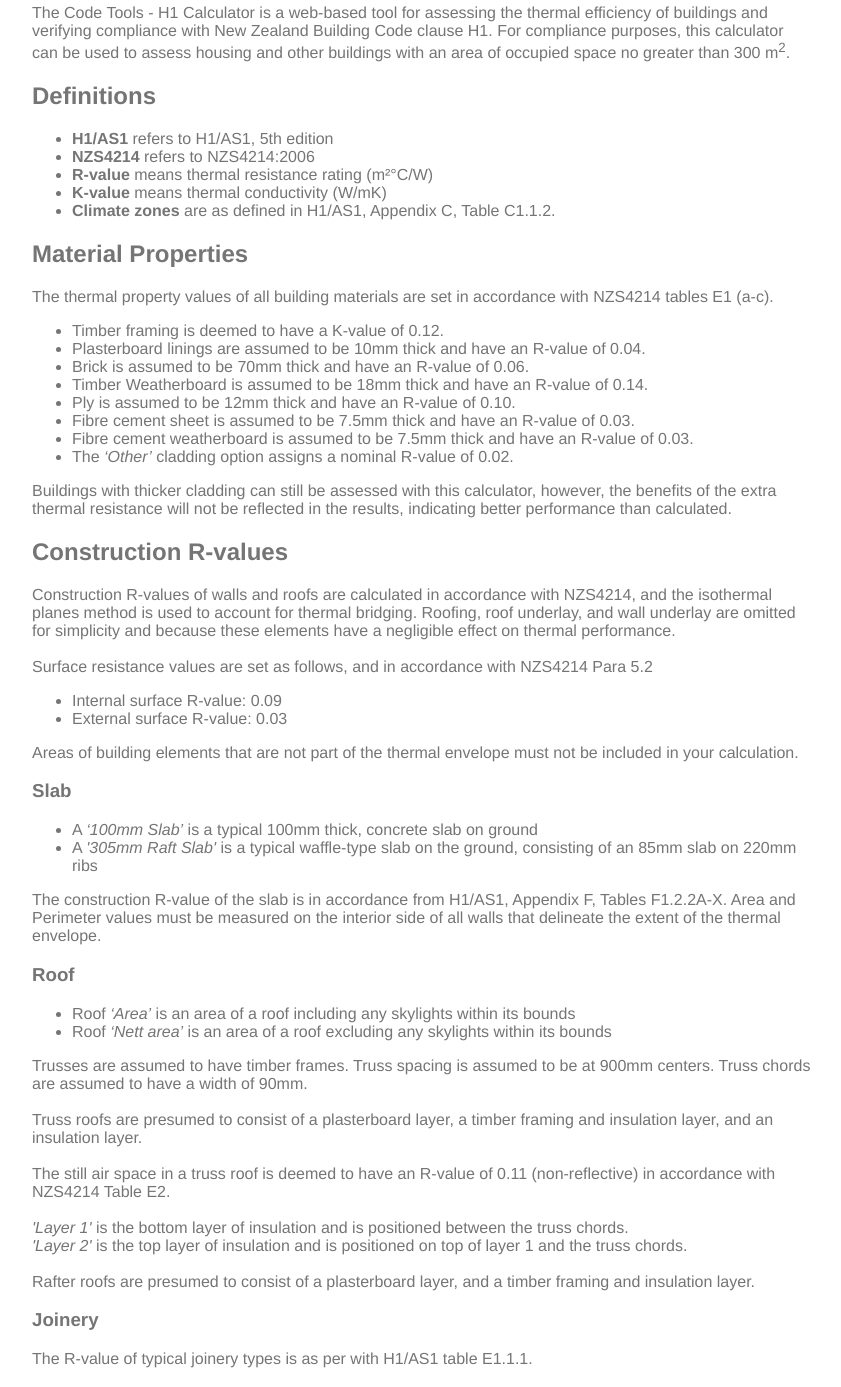
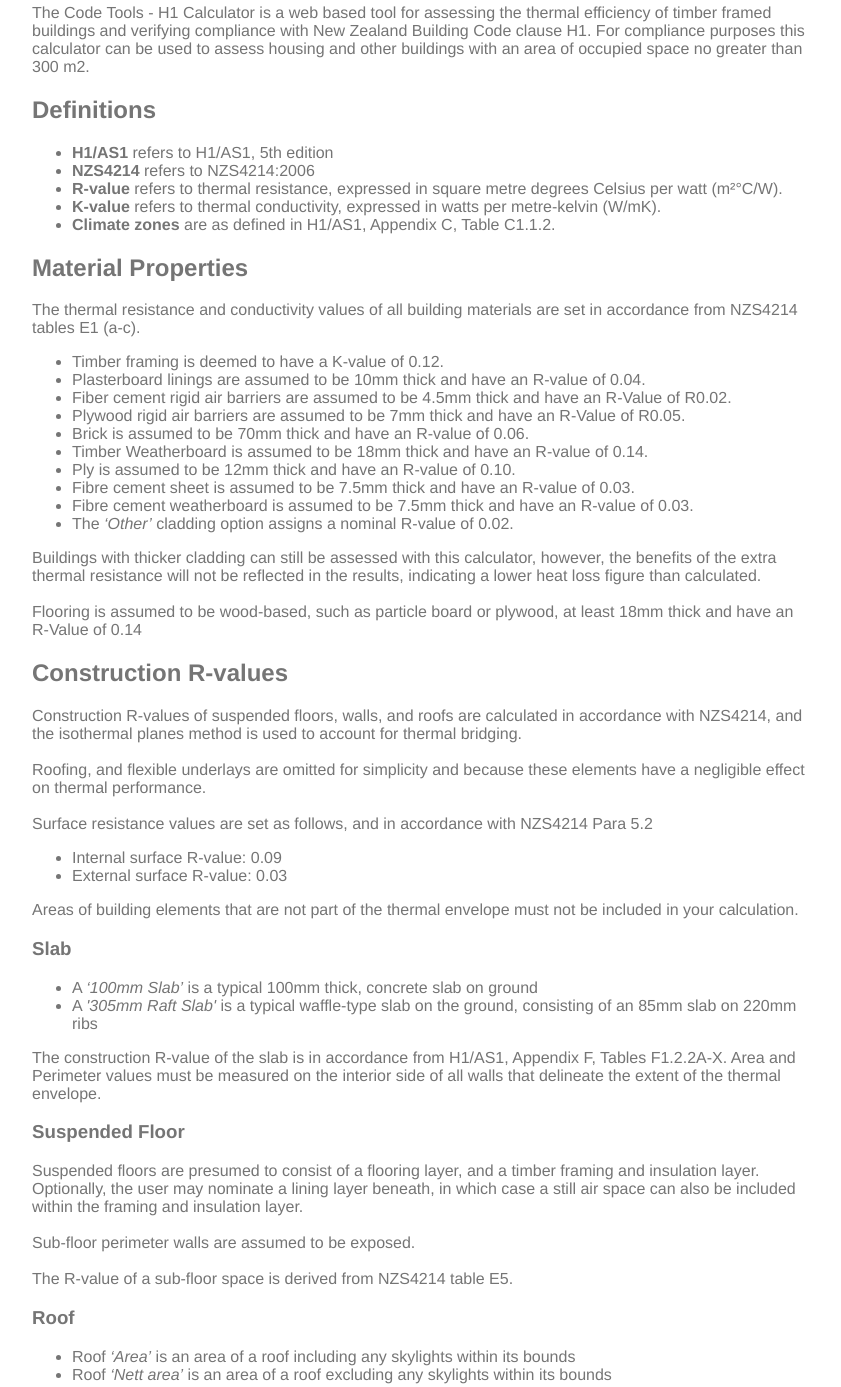
Before and after one commit to Jim-Codetools/CODETOOLS, a plain HTML site: page About.html in a window 1280 px wide. Shown: the part 506-1893 px from the top of the page, without its empty margins (218-1059 px from the left). Drawn offline with Linux system fonts and the light colour scheme.

Commit message:
Add files via upload

```diff
--- a/About.html
+++ b/About.html
@@ -21,7 +21,7 @@
 		</div>
 
 		<div class="navMenu">
-			<p class="navItem"><a href="index.html" class="link-plain">CALCULATOR</a></p>
+			<p class="navItem"><a href="Calc.html" class="link-plain">CALCULATOR</a></p>
 			<p class="navItem"><a href="ContactPage.html" class="link-plain">CONTACT</a></p>
 			<p class="navItem"><a href="Tutorial.html" class="link-plain">TUTORIAL</a></p>
 		</div>
@@ -49,39 +49,49 @@
 	<div class="containerC">
 		<h1 style="padding-top:60px;">About</h1>
 		<p>
-			The Code Tools - H1 Calculator is a web-based tool for assessing the thermal efficiency of buildings and verifying compliance with New Zealand Building Code clause H1. For compliance purposes, this calculator can be used to assess housing and other buildings with an area of occupied space no greater than 300 m<sup>2</sup>.
+			The Code Tools - H1 Calculator is a web based tool for assessing the thermal efficiency of timber framed buildings and verifying compliance with New Zealand Building Code clause H1. For compliance purposes this calculator can be used to assess housing and other buildings with an area of occupied space no greater than 300 m2.
 		</p>
 
 		<h2>Definitions</h2>
 		<ul>
 			<li><strong>H1/AS1</strong> refers to H1/AS1, 5th edition</li>
 			<li><strong>NZS4214</strong> refers to NZS4214:2006</li>
-			<li><strong>R-value</strong> means thermal resistance rating (m²°C/W)</li>
-			<li><strong>K-value</strong> means thermal conductivity (W/mK)</li>
+			<li><strong>R-value</strong> refers to thermal resistance, expressed in square metre degrees Celsius per watt (m²°C/W).</li>
+			<li><strong>K-value</strong> refers to thermal conductivity, expressed in watts per metre-kelvin (W/mK).</li>
 			<li><strong>Climate zones</strong> are as defined in H1/AS1, Appendix C, Table C1.1.2.</li>
 		</ul>
 
 		<h2>Material Properties</h2>
 		<p>
-			The thermal property values of all building materials are set in accordance with NZS4214 tables E1 (a-c).
+			The thermal resistance and conductivity values of all building materials are set in accordance from NZS4214 tables E1 (a-c).
 		</p>
 		<ul>
 			<li>Timber framing is deemed to have a K-value of 0.12.</li>
 			<li>Plasterboard linings are assumed to be 10mm thick and have an R-value of 0.04.</li>
+			<li>Fiber cement rigid air barriers are assumed to be 4.5mm thick and have an R-Value of R0.02.</li>
+			<li>Plywood rigid air barriers are assumed to be 7mm thick and have an R-Value of R0.05.</li>
 			<li>Brick is assumed to be 70mm thick and have an R-value of 0.06.</li>
 			<li>Timber Weatherboard is assumed to be 18mm thick and have an R-value of 0.14.</li>
 			<li>Ply is assumed to be 12mm thick and have an R-value of 0.10.</li>
 			<li>Fibre cement sheet is assumed to be 7.5mm thick and have an R-value of 0.03.</li>
 			<li>Fibre cement weatherboard is assumed to be 7.5mm thick and have an R-value of 0.03.</li>
 			<li>The <i>‘Other’</i> cladding option assigns a nominal R-value of 0.02.</li>
+
+
 		</ul>
 		<p>
-			Buildings with thicker cladding can still be assessed with this calculator, however, the benefits of the extra thermal resistance will not be reflected in the results, indicating better performance than calculated.
+			Buildings with thicker cladding can still be assessed with this calculator, however, the benefits of the extra thermal resistance will not be reflected in the results, indicating a lower heat loss figure than calculated.
+		</p>
+		<br>
+		<p>
+			Flooring is assumed to be wood-based, such as particle board or plywood, at least 18mm thick and have an R-Value of 0.14
 		</p>
 
 		<h2>Construction R-values</h2>
 		<p>
-			Construction R-values of walls and roofs are calculated in accordance with NZS4214, and the isothermal planes method is used to account for thermal bridging. Roofing, roof underlay, and wall underlay are omitted for simplicity and because these elements have a negligible effect on thermal performance.
+			Construction R-values of suspended floors, walls, and roofs are calculated in accordance with NZS4214, and the isothermal planes method is used to account for thermal bridging.
+			<br><br>
+			Roofing, and flexible underlays are omitted for simplicity and because these elements have a negligible effect on thermal performance.
 		</p>
 		<br>
 		<p> Surface resistance values are set as follows, and in accordance with NZS4214 Para 5.2</p>
@@ -99,6 +109,15 @@
 		</ul>
 		<p>
 			The construction R-value of the slab is in accordance from H1/AS1, Appendix F, Tables F1.2.2A-X. Area and Perimeter values must be measured on the interior side of all walls that delineate the extent of the thermal envelope.
+		</p>
+
+		<h3>Suspended Floor</h3>
+		<p>
+			Suspended floors are presumed to consist of a flooring layer, and a timber framing and insulation layer. Optionally, the user may nominate a lining layer beneath, in which case a still air space can also be included within the framing and insulation layer.
+			<br><br>
+			Sub-floor perimeter walls are assumed to be exposed.
+			<br><br>
+			The R-value of a sub-floor space is derived from NZS4214 table E5.
 		</p>
 
 		<h3>Roof</h3>
@@ -122,7 +141,7 @@
 
 		<h3>Joinery</h3>
 		<p>
-			The R-value of typical joinery types is as per with H1/AS1 table E1.1.1.
+			The R-value of typical joinery types is as per H1/AS1 table E1.1.1.
 		</p>
 
 		<h3>Walls</h3>
@@ -137,7 +156,7 @@
 		<br><br>
 			Internal walls are presumed to consist of a plasterboard layer, a timber framing and insulation layer, and a plasterboard layer.
 		<br><br>
-			Direct fix claddings and rigid air barriers are not supported by this calculator. Buildings with these features can still be assessed with this calculator, however, the thermal benefits of these features will not be reflected in the results, indicating better performance than calculated.
+				This calculator does not support direct fix cladding. While buildings with this cladding type can still be assessed, the corresponding thermal benefits are not included in the calculation, indicating a lower heat loss figure than calculated.
 		</p>
 
 		<h2>Results</h2>
```
Also changed, not shown: index.html (+6 -19 lines).
